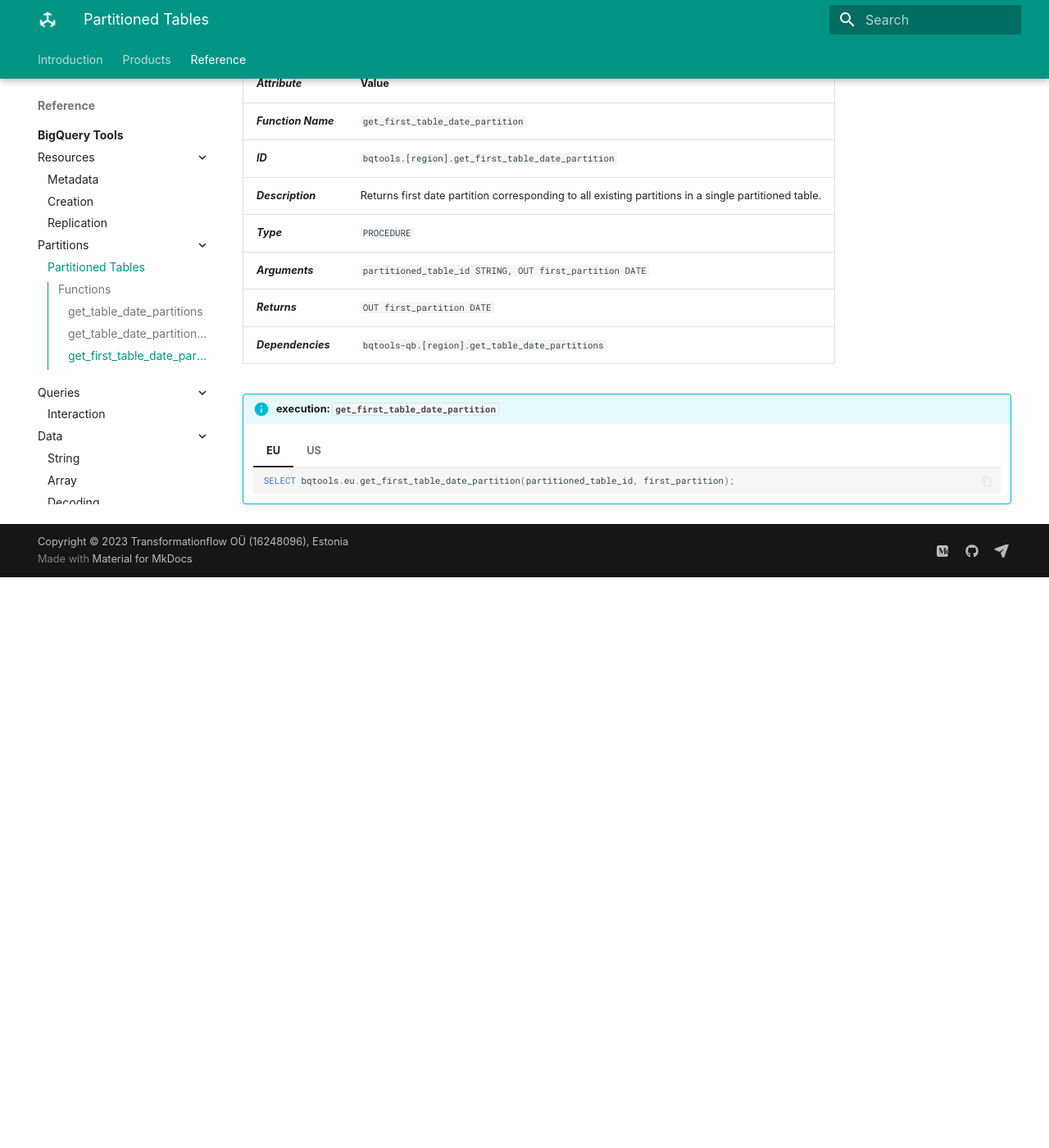
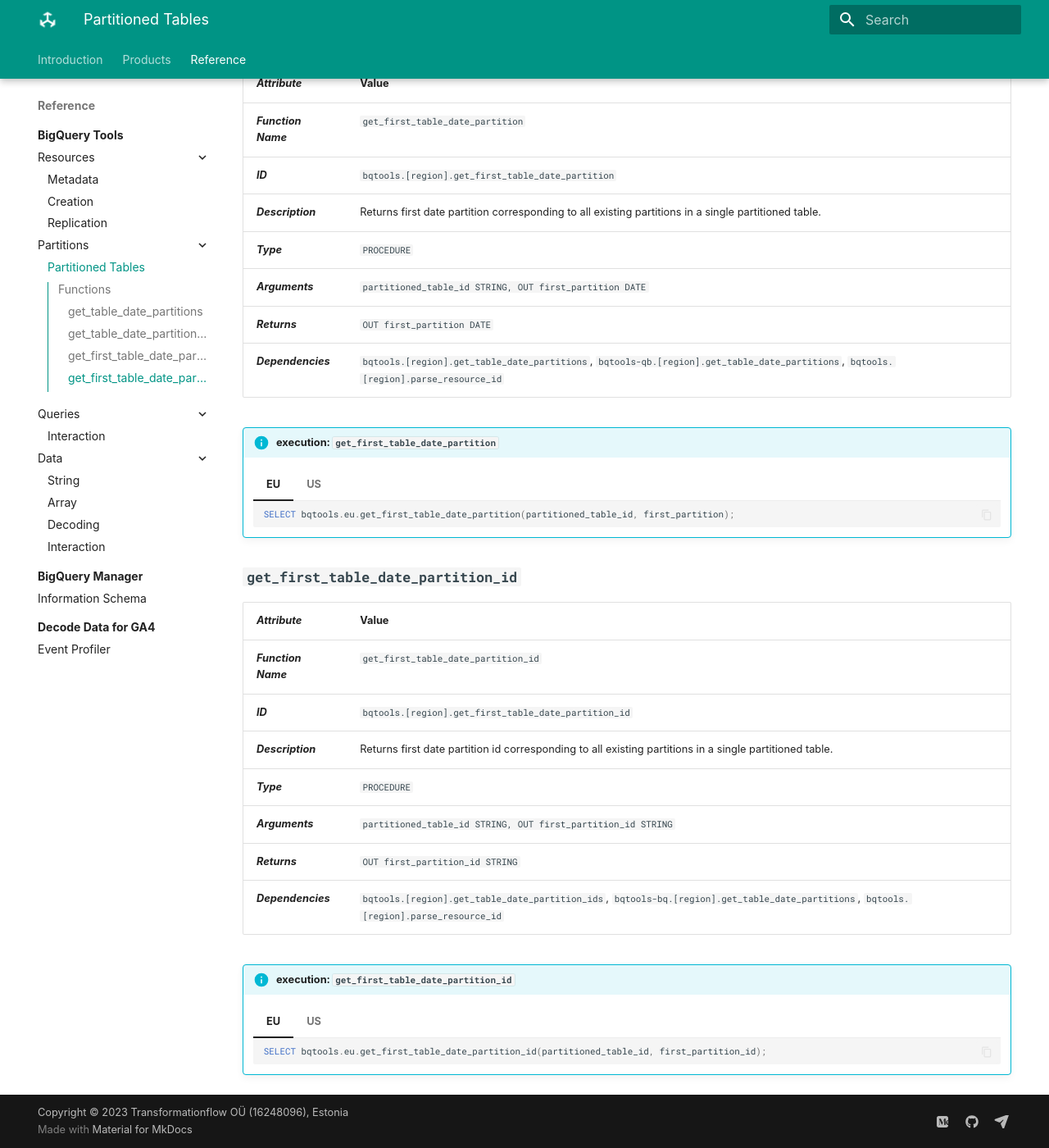
Before and after one commit to transformationflow/transformationflow.github.io, an MkDocs documentation site: the page built from docs/reference/bqtools/partitioning.md, in a window 1280 px wide and 1400 px high, scrolled down 1580 px. Shown: the whole window at 82% size. Built offline with MkDocs 1.6.1 and Material for MkDocs 9.7.7, drawn with Linux system fonts in a browser that asks for light colours; some web fonts are replaced; before the commit the page ends 2284 px from its top, so only the background shows below that.

Commit message:
Added get_first_table_date_partition_id

````diff
--- a/docs/reference/bqtools/partitioning.md
+++ b/docs/reference/bqtools/partitioning.md
@@ -54,7 +54,7 @@ _**Description**_ | Returns first date partition corresponding to all existing p
 _**Type**_ | `PROCEDURE`
 _**Arguments**_ | `partitioned_table_id STRING, OUT first_partition DATE`
 _**Returns**_ | `OUT first_partition DATE`
-_**Dependencies**_ | `bqtools-qb.[region].get_table_date_partitions`
+_**Dependencies**_ | `bqtools.[region].get_table_date_partitions`, `bqtools-qb.[region].get_table_date_partitions`, `bqtools.[region].parse_resource_id`
 
 !!! info "execution: `get_first_table_date_partition`"
     === "EU"
@@ -66,3 +66,25 @@ _**Dependencies**_ | `bqtools-qb.[region].get_table_date_partitions`
         ```sql
         SELECT bqtools.us.get_first_table_date_partition(partitioned_table_id, first_partition);
         ```
+
+## **`get_first_table_date_partition_id`**
+_**Attribute**_ | Value
+--- | ---
+_**Function Name**_ | `get_first_table_date_partition_id`
+_**ID**_ | `bqtools.[region].get_first_table_date_partition_id`
+_**Description**_ | Returns first date partition id corresponding to all existing partitions in a single partitioned table.
+_**Type**_ | `PROCEDURE`
+_**Arguments**_ | `partitioned_table_id STRING, OUT first_partition_id STRING`
+_**Returns**_ | `OUT first_partition_id STRING`
+_**Dependencies**_ | `bqtools.[region].get_table_date_partition_ids`, `bqtools-bq.[region].get_table_date_partitions`, `bqtools.[region].parse_resource_id`
+
+!!! info "execution: `get_first_table_date_partition_id`"
+    === "EU"
+        ```sql
+        SELECT bqtools.eu.get_first_table_date_partition_id(partitioned_table_id, first_partition_id);
+        ```
+
+    === "US"
+        ```sql
+        SELECT bqtools.us.get_first_table_date_partition_id(partitioned_table_id, first_partition_id);
+        ```
````
